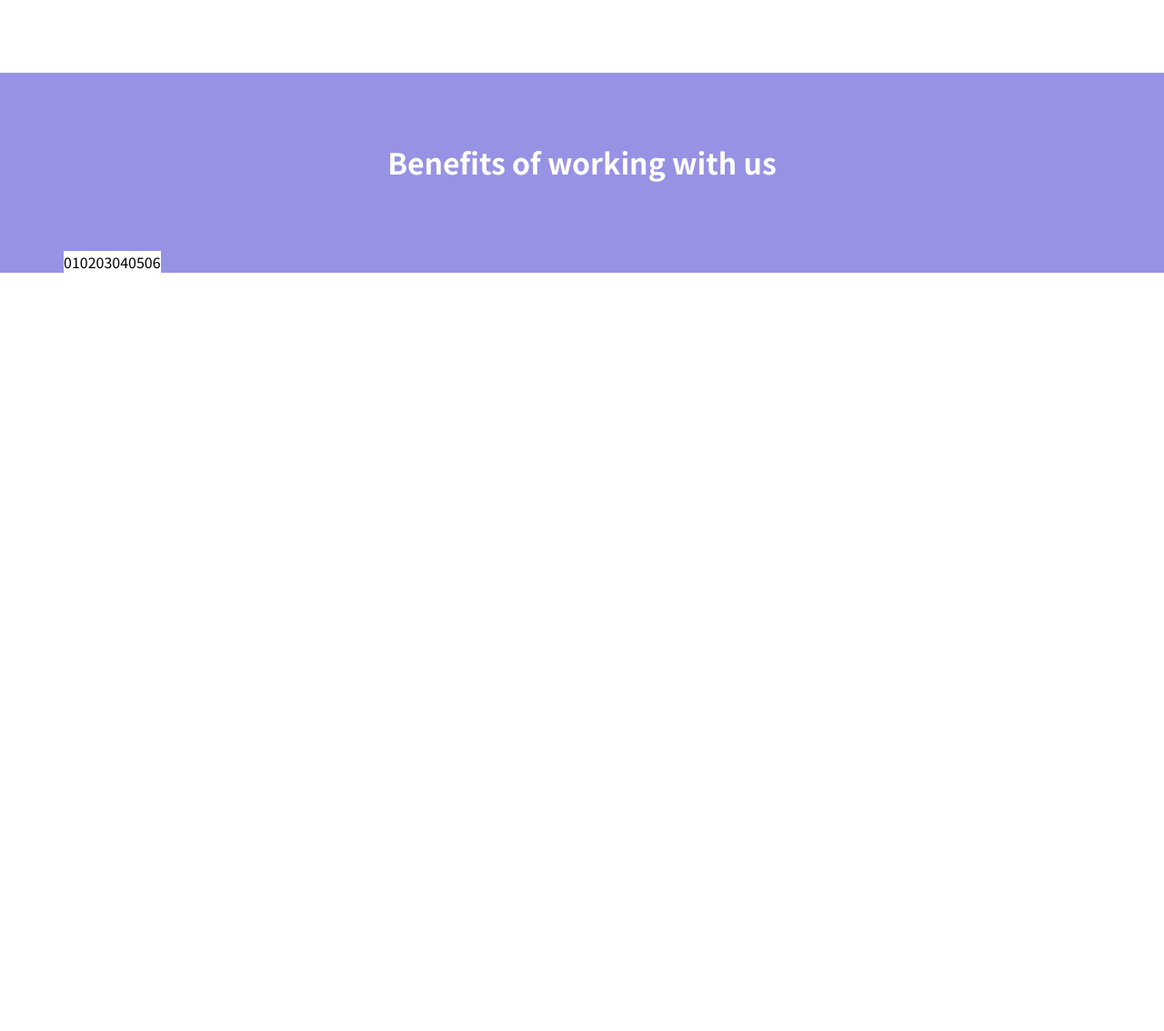
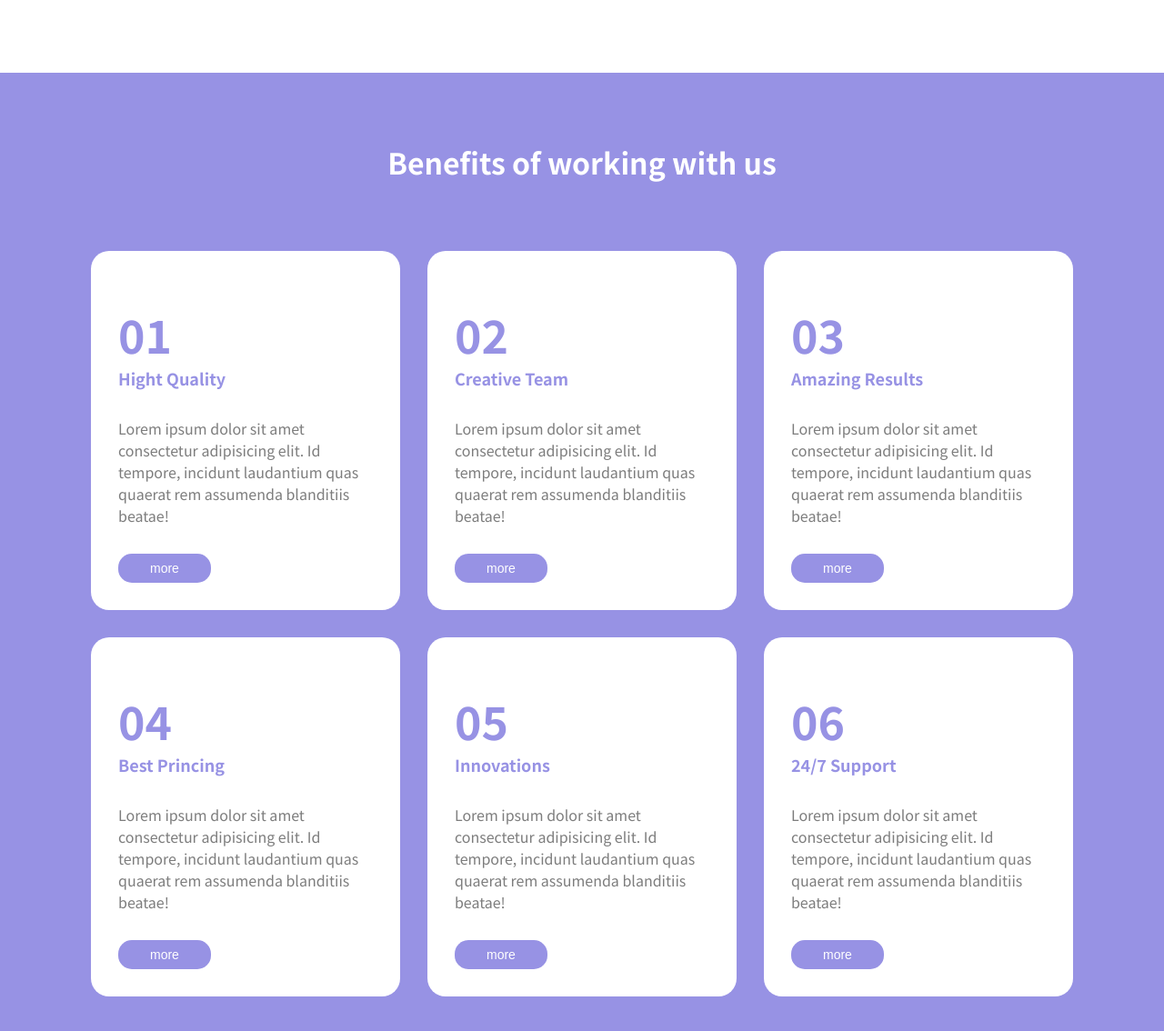
Before and after one commit to Giovannirighini2000/htmlcss-responsive-layout, a plain HTML site: page index.html in a window 1280 px wide. Shown: the part 2921-4055 px from the top of the page at 91% size. Before the commit the page ends 3221 px from the top, so only its background shows below. Drawn offline with Linux system fonts and the light colour scheme.

Commit message:
added part woriking section with responsive

```diff
--- a/app.css/style/responsive.css
+++ b/app.css/style/responsive.css
@@ -243,7 +243,7 @@ header{
         flex-basis: 100%;
 
 
-    }
+     }
     .phone-card img{
         margin:0 auto;
         padding-bottom: 0px;
@@ -256,6 +256,15 @@ header{
     }
     .line-height-p{
         font-size: 12px;
+    }
+    .content-center{
+        padding-left: 20px;
+        padding-right: 20px;
+    }
+    .store-button {
+
+        padding: 10px 50px;
+
     }
 }
 
@@ -358,6 +367,17 @@ header{
 .partners{
     padding-bottom: 105px;
 }
+/* media quert tablet */
+@media screen and (max-width:991px) {
+    .testimonil-margin{
+        font-size:14px;
+
+    }
+    .testimonials{
+        padding: 20px;
+    }
+
+}
 /* MEDIA QUERY MOBILE */
 @media screen and (max-width: 575px){
     .card-testimonial{
@@ -385,6 +405,7 @@ header{
 .containter-card-work{
     max-width: 1140px;
     margin: 0 auto;
+    padding-bottom: 60px;
 }
 .title-benefits{
     color: white;
@@ -393,14 +414,63 @@ header{
     padding-top: 75px;
     padding-bottom: 75px;
 }
-.contanier-card{
-    flex-basis: calc(100% /3);
+.container-card{
+    flex-basis: calc( 100% * (1 / 3) - 60px / 3 );
+
 
 
 }
 .work-card{
     background-color: white;
+    border-radius: 20px;
+    padding: 55px 40px 30px 30px;
 }
 .number{
+    font-size: 50px;
+    color:var(--purple);
+    margin-bottom: 30px;
 
 }
+.gap-gutter{
+    gap:30px;
+
+
+}
+.para-work{
+    color: var(--purple);
+    font-size: 18px;
+
+
+}
+.para-text-work{
+    color: #333333a3;
+    margin-top: 30px;
+}
+.purple-button{
+    background-color: var(--purple);
+    border: none;
+    border-radius: 15px;
+    padding: 8px 35px;
+    font-size: 14px;
+    color:white;
+    margin-top: 30px;
+}
+.containter-card-work{
+    padding-left: 30px;
+    padding-right: 30px;
+}
+/* MEDIA QUERY SECTION WORKING TABLET */
+@media screen and (max-width:991px){
+    .container-card{
+        flex-basis: calc(100% * (1/2) - 30px /2);
+    }
+
+}
+
+/* MEDIA QUERY SECTION WORKING MOBILE */
+@media screen and (max-width:575px){
+    .container-card{
+        flex-basis: calc(100% * (1/1) /1);
+    }
+
+}
--- a/index.html
+++ b/index.html
@@ -292,66 +292,143 @@
                     <h2 class="title-benefits">
                     Benefits of working with us
                     </h2>
-                    <div class="row">
+                    <div class="row gap-gutter">
+
                     <div class="container-card">
                         <div class="work-card">
-                            <p class="number">
+                            <div>
+                                <strong class="number">
                                  01
 
+                                </strong>
+                            </div>
+
+                            <strong class="para-work">
+                                Hight Quality
+                            </strong>
+                            <p class="para-text-work">
+                                Lorem ipsum dolor sit amet consectetur adipisicing elit. Id tempore,
+                                incidunt laudantium quas quaerat rem assumenda blanditiis beatae!
                             </p>
-                            <p class="">
+                            <button class="purple-button">
+                                more
+                            </button>
 
-                            </p>
 
                         </div>
 
                     </div>
                     <div class="container-card">
                         <div  class="work-card">
-                            <p class="number">
+                            <div>
+                                <strong class="number">
                                     02
 
+                                </strong>
+                            </div>
+
+                            <strong class="para-work">
+                                Creative Team
+                            </strong>
+                            <p class="para-text-work">
+                                Lorem ipsum dolor sit amet consectetur adipisicing elit. Id tempore,
+                                incidunt laudantium quas quaerat rem assumenda blanditiis beatae!
                             </p>
+                            <button class="purple-button">
+                                more
+                            </button>
 
                         </div>
 
                     </div>
                     <div class="container-card">
                         <div  class="work-card">
-                            <p class="number">
+                            <div>
+                                <strong class="number">
                                  03
 
+                                </strong>
+                            </div>
+
+                            <strong class="para-work">
+                                Amazing Results
+                            </strong>
+                            <p class="para-text-work">
+                                Lorem ipsum dolor sit amet consectetur adipisicing elit. Id tempore,
+                                incidunt laudantium quas quaerat rem assumenda blanditiis beatae!
                             </p>
+                            <button class="purple-button">
+                                more
+                            </button>
 
                         </div>
 
                     </div>
                     <div class="container-card">
                         <div  class="work-card">
-                            <p class="number">
+                            <div>
+                                <strong class="number">
                                     04
 
+                                </strong>
+                            </div>
+
+                            <strong class="para-work">
+                                Best Princing
+                            </strong>
+                            <p class="para-text-work">
+                                Lorem ipsum dolor sit amet consectetur adipisicing elit. Id tempore,
+                                incidunt laudantium quas quaerat rem assumenda blanditiis beatae!
                             </p>
+                            <button class="purple-button">
+                                more
+                            </button>
 
                         </div>
 
                     </div>
                     <div class="container-card">
                         <div  class="work-card">
-                            <p class="number">
+                            <div>
+                                <strong class="number">
                                     05
 
+                                </strong>
+                            </div>
+
+                            <strong class="para-work">
+                                Innovations
+                            </strong>
+                            <p class="para-text-work">
+                                Lorem ipsum dolor sit amet consectetur adipisicing elit. Id tempore,
+                                incidunt laudantium quas quaerat rem assumenda blanditiis beatae!
                             </p>
+                            <button class="purple-button">
+                                more
+                            </button>
 
                         </div>
 
                     </div>
                     <div class="container-card">
                         <div  class="work-card">
-                            <p class="number">
+                            <div>
+                                <strong class="number">
                                     06
 
+                                </strong>
+                            </div>
+
+                            <strong class="para-work">
+                                24/7 Support
+                            </strong>
+                            <p class="para-text-work">
+                                Lorem ipsum dolor sit amet consectetur adipisicing elit. Id tempore,
+                                 incidunt laudantium quas quaerat rem assumenda blanditiis beatae!
                             </p>
+                            <button class="purple-button">
+                                more
+                            </button>
 
                         </div>
 
```
Lines whose indentation alone changed are shown as unchanged.
